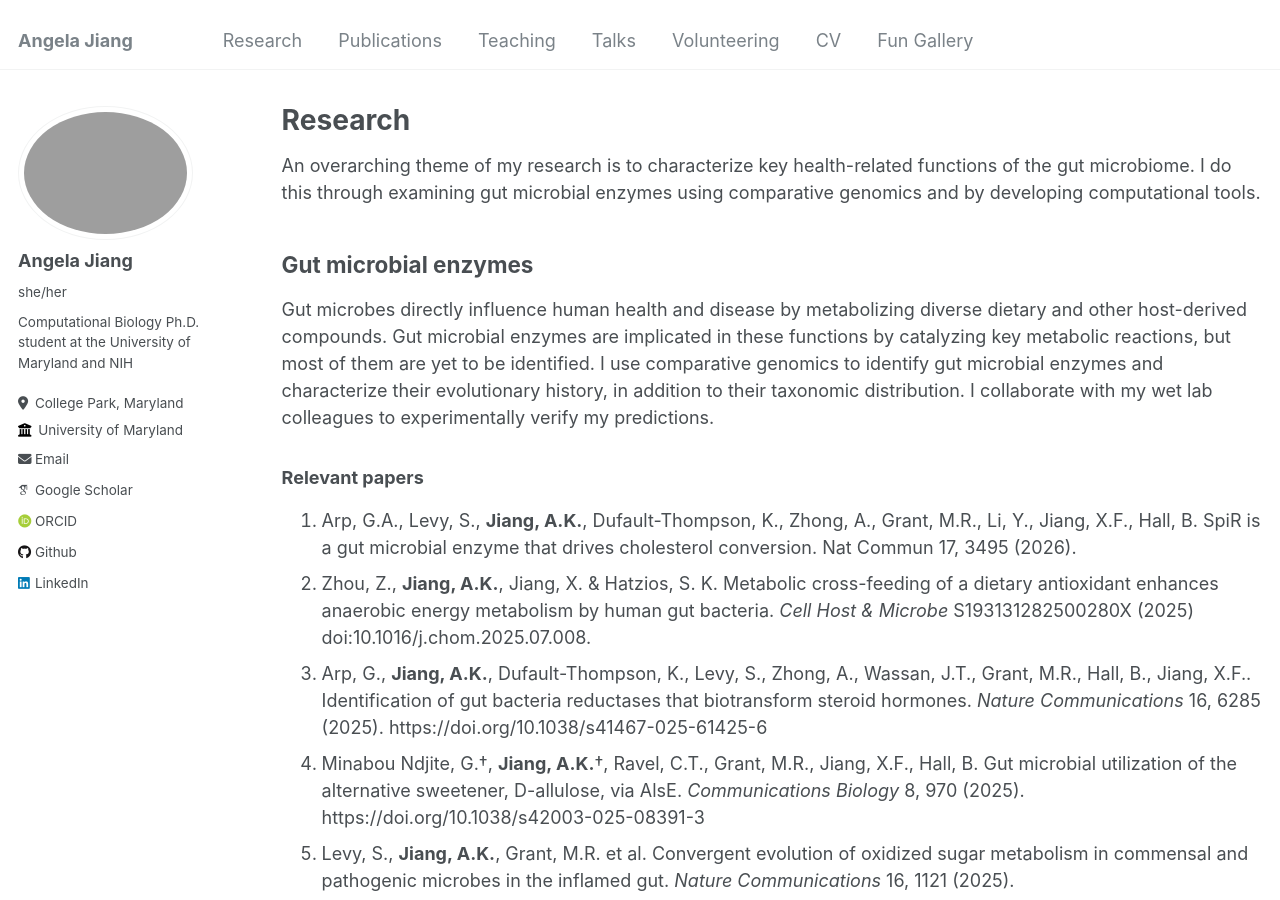
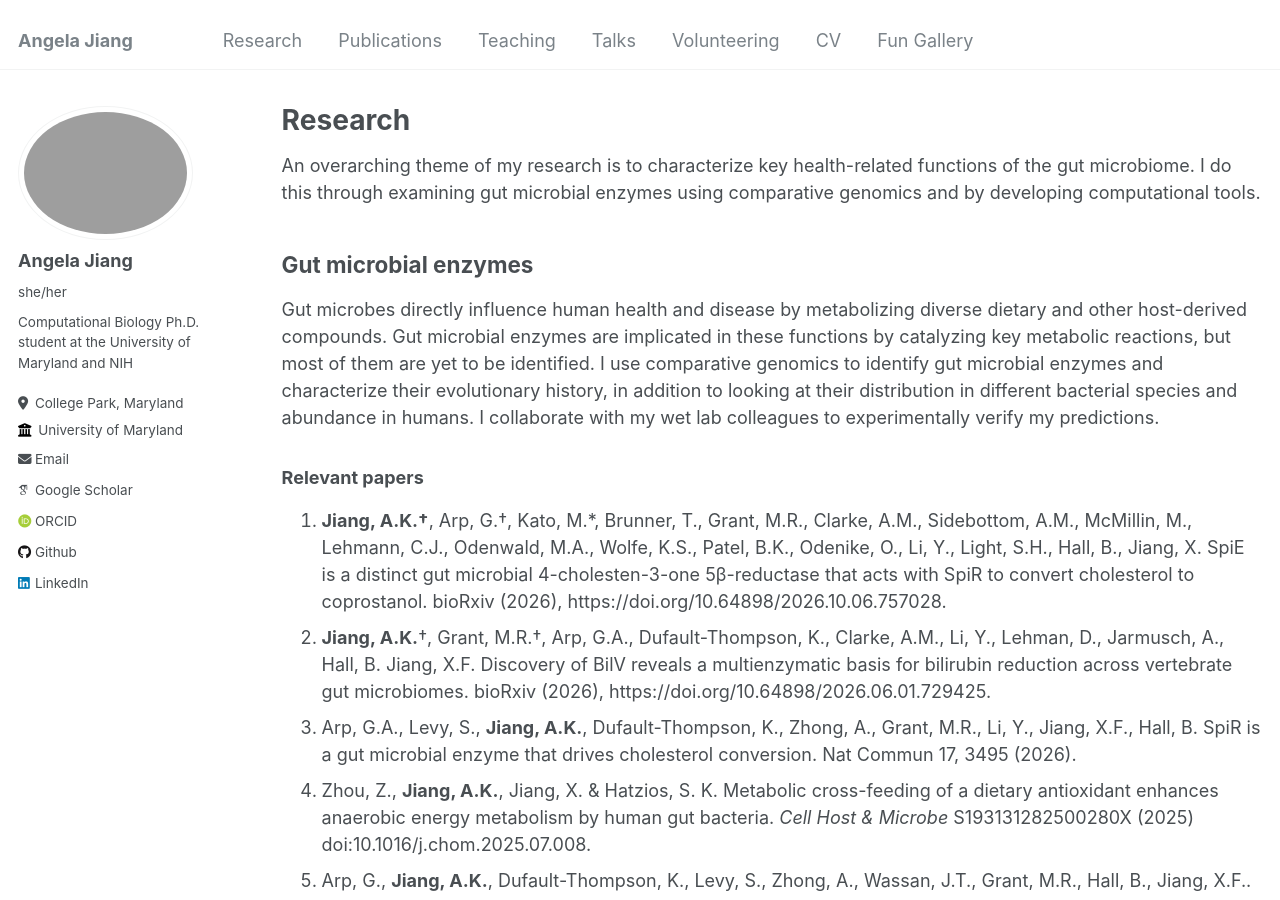
Before and after one commit to frikinzi/frikinzi.github.io, a Jekyll site: the page built from _pages/research.md, in a window 1280 px wide and 900 px high. Built offline with Jekyll 4.4.1, drawn with Linux system fonts in a browser that asks for light colours; some web fonts are replaced.

Commit message:
fix orcid

```diff
--- a/_config.yml
+++ b/_config.yml
@@ -34,7 +34,7 @@ author:
   arxiv            : # URL - Update with the correct link to your profile
   googlescholar    : "https://scholar.google.com/citations?hl=en&authuser=4&user=nKcCLA8AAAAJ"
   impactstory      : # URL
-  orcid            : "https://orcid.org/my-orcid?orcid=0009-0005-5525-6251"
+  orcid            : "https://orcid.org/0009-0005-5525-6251"
   semantic         : # URL
   pubmed           :
   researchgate     : # URL
--- a/_pages/research.md
+++ b/_pages/research.md
@@ -8,9 +8,11 @@ author_profile: true
 An overarching theme of my research is to characterize key health-related functions of the gut microbiome. I do this through examining gut microbial enzymes using comparative genomics and by developing computational tools.
 
 ## Gut microbial enzymes
-Gut microbes directly influence human health and disease by metabolizing diverse dietary and other host-derived compounds. Gut microbial enzymes are implicated in these functions by catalyzing key metabolic reactions, but most of them are yet to be identified. I use comparative genomics to identify gut microbial enzymes and characterize their evolutionary history, in addition to their taxonomic distribution. I collaborate with my wet lab colleagues to experimentally verify my predictions.
+Gut microbes directly influence human health and disease by metabolizing diverse dietary and other host-derived compounds. Gut microbial enzymes are implicated in these functions by catalyzing key metabolic reactions, but most of them are yet to be identified. I use comparative genomics to identify gut microbial enzymes and characterize their evolutionary history, in addition to looking at their distribution in different bacterial species and abundance in humans. I collaborate with my wet lab colleagues to experimentally verify my predictions.
 
 ### Relevant papers
+9. **Jiang, A.K.†**, Arp, G.†, Kato, M.*, Brunner, T., Grant, M.R., Clarke, A.M., Sidebottom, A.M., McMillin, M., Lehmann, C.J., Odenwald, M.A., Wolfe, K.S., Patel, B.K., Odenike, O., Li, Y., Light, S.H., Hall, B., Jiang, X. SpiE is a distinct gut microbial 4-cholesten-3-one 5β-reductase that acts with SpiR to convert cholesterol to coprostanol. bioRxiv (2026), https://doi.org/10.64898/2026.10.06.757028.
+8. **Jiang, A.K.**†, Grant, M.R.†, Arp, G.A., Dufault-Thompson, K., Clarke, A.M., Li, Y., Lehman, D., Jarmusch, A., Hall, B. Jiang, X.F. Discovery of BilV reveals a multienzymatic basis for bilirubin reduction across vertebrate gut microbiomes. bioRxiv (2026), https://doi.org/10.64898/2026.06.01.729425.
 7. Arp, G.A., Levy, S., **Jiang, A.K.**, Dufault-Thompson, K., Zhong, A., Grant, M.R., Li, Y., Jiang, X.F., Hall, B. SpiR is a gut microbial enzyme that drives cholesterol conversion. Nat Commun 17, 3495 (2026).
 5. Zhou, Z., **Jiang, A.K.**, Jiang, X. & Hatzios, S. K. Metabolic cross-feeding of a dietary antioxidant enhances anaerobic energy metabolism by human gut bacteria. *Cell Host & Microbe* S193131282500280X (2025) doi:10.1016/j.chom.2025.07.008.
 4. Arp, G., **Jiang, A.K.**, Dufault-Thompson, K., Levy, S., Zhong, A., Wassan, J.T., Grant, M.R., Hall, B., Jiang, X.F.. Identification of gut bacteria reductases that biotransform steroid hormones. *Nature Communications* 16, 6285 (2025). https://doi.org/10.1038/s41467-025-61425-6
```
Also changed, not shown: _pages/publications.md (+2 -1 lines).
